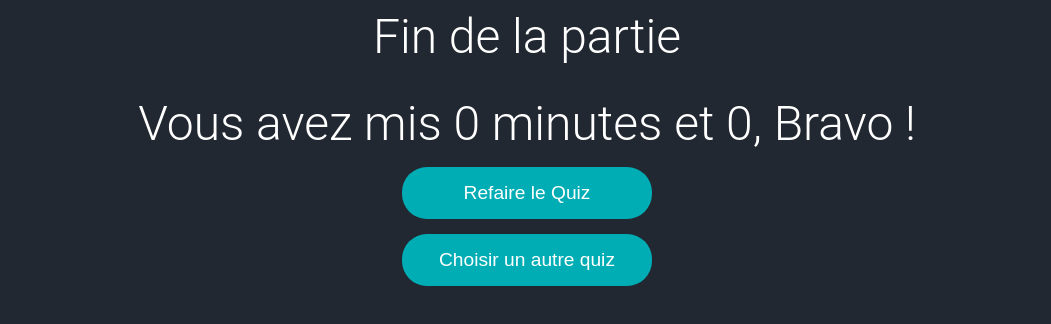
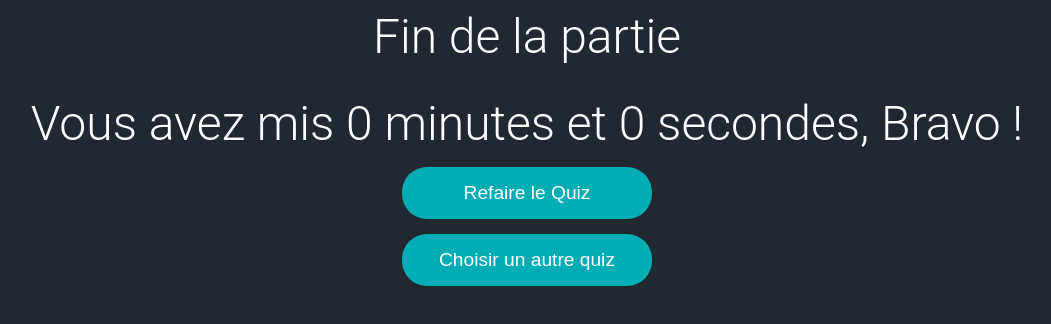
Before and after one commit to 2019-2020-ps6/2022-2023-ps6-les-gourmets, an Angular app in the folder front-end/: page /EndPageComponent in a window 1280 px wide. Shown: the top 324 px of the page, without its empty margins (113-1164 px from the left). Built offline with nearby package versions, Linux system fonts and the light colour scheme.

Commit message:
manquait le mot secondes #26

```diff
--- a/front-end/src/app/Components/Jouer/EndPage/EndPageComponent.component.html
+++ b/front-end/src/app/Components/Jouer/EndPage/EndPageComponent.component.html
@@ -1,6 +1,6 @@
 <h1>Fin de la partie</h1>
 <div class="buttons-container">
-  <h1>Vous avez mis {{minutes}} minutes et {{secondes}}, Bravo !</h1>
+  <h1>Vous avez mis {{minutes}} minutes et {{secondes}} secondes, Bravo !</h1>
   <button [routerLink]="['/GamePageComponent']">Refaire le Quiz</button>
   <button [routerLink]="['/ChoixQuiz']">Choisir un autre quiz</button>
 </div>
```
